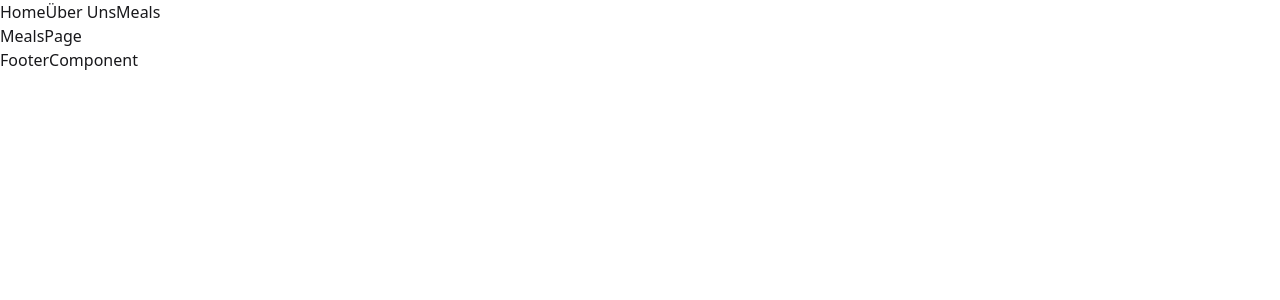
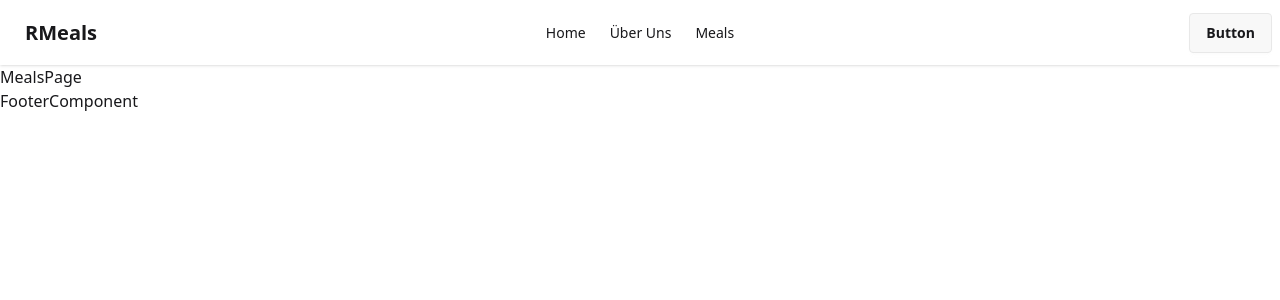
Before and after one commit to daggel100/Router-Tailwind-Vite, a React (Vite) app in the folder react-meals/: page /meals in a window 1280 px wide. Shown: the top 300 px of the page. Built offline with nearby package versions, Linux system fonts and the light colour scheme.

Commit message:
set up Style Navigation

```diff
--- a/react-meals/src/components/HeaderComponent.jsx
+++ b/react-meals/src/components/HeaderComponent.jsx
@@ -5,11 +5,53 @@
   return (
 
     <>
-        <nav>
+        {/* <nav>
             <NavLink to="/">Home</NavLink>
             <NavLink to="/about">Über Uns</NavLink>
             <NavLink to="/meals">Meals</NavLink>
-        </nav>
+        </nav> */}
+
+        <div className="navbar bg-base-100 shadow-sm">
+        <div className="navbar-start">
+        <div className="dropdown">
+        <div tabIndex={0} role="button" className="btn btn-ghost lg:hidden">
+        <svg xmlns="http://www.w3.org/2000/svg" className="h-5 w-5" fill="none" viewBox="0 0 24 24" stroke="currentColor"> <path strokeLinecap="round" strokeLinejoin="round" strokeWidth="2" d="M4 6h16M4 12h8m-8 6h16" /> </svg>
+        </div>
+                <ul
+                    tabIndex={0}
+                    className="menu menu-sm dropdown-content bg-base-100 rounded-box z-1 mt-3 w-52 p-2 shadow">
+                    <li>
+                        <NavLink to="/">Home</NavLink>
+                    </li>
+                    <li>
+                        <NavLink to="/about">Über Uns</NavLink>
+
+                    </li>
+                    <li>
+                        <NavLink to="/meals">Meals</NavLink>
+                    </li>
+                </ul>
+        </div>
+            <Link to="/" className="btn btn-ghost text-xl">RMeals</Link>
+        </div>
+
+        <div className="navbar-center hidden lg:flex">
+            <ul className="menu menu-horizontal px-1">
+                <li>
+                    <NavLink to="/">Home</NavLink>
+                </li>
+                <li>
+                    <NavLink to="/about">Über Uns</NavLink>
+                </li>
+                <li>
+                    <NavLink to="/meals">Meals</NavLink>
+                </li>
+            </ul>
+        </div>
+  <div className="navbar-end">
+    <a className="btn">Button</a>
+  </div>
+</div>
 
     </>
   )
```
